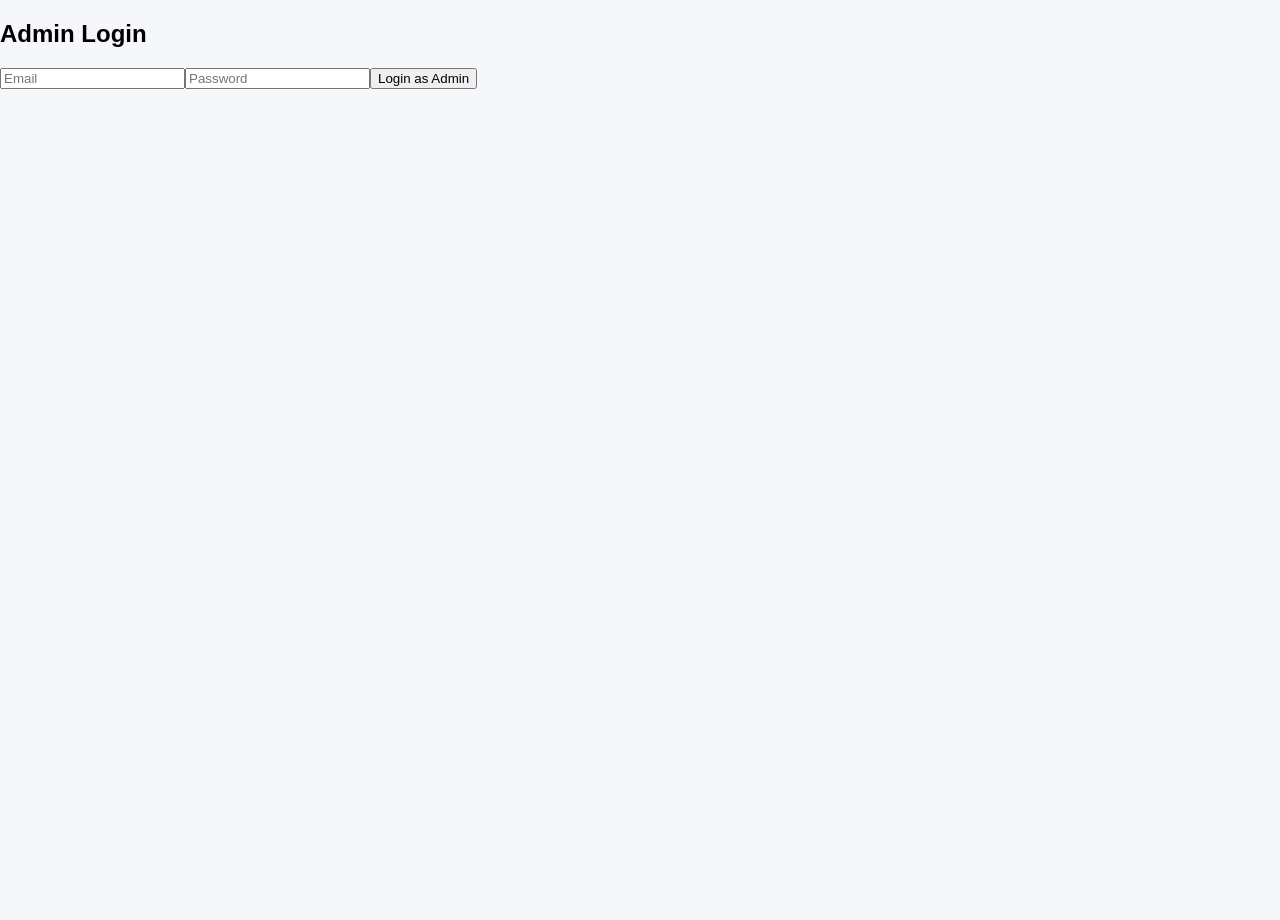
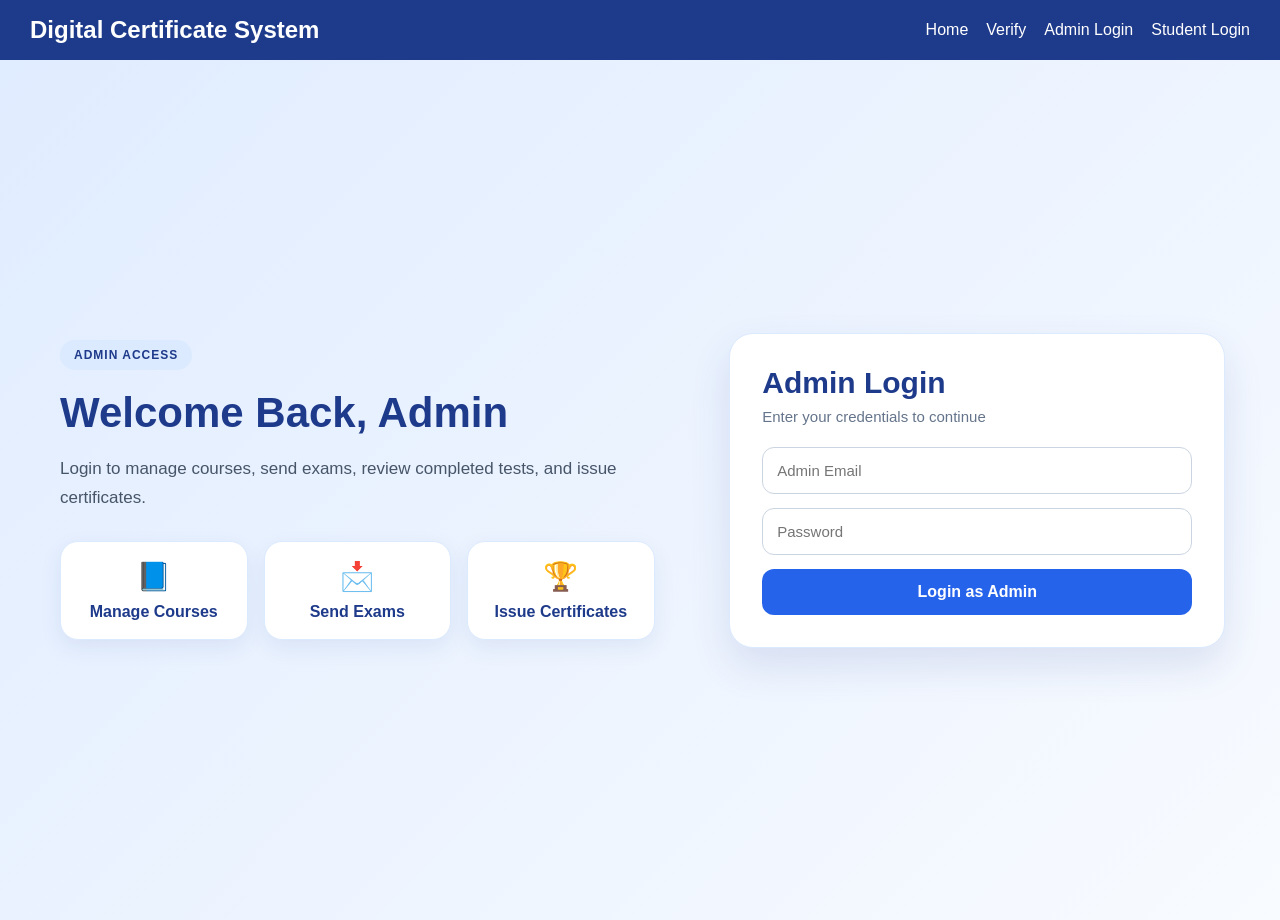
Before and after one commit to pravallikakonada/digital-certificate-issue, a React (Vite) app: page /admin-login in a window 1280 px wide. Before the commit the page ends 800 px from the top, so only its background shows below. Built offline with nearby package versions, Linux system fonts and the light colour scheme.

Commit message:
update admin login ui

```diff
--- a/src/pages/AdminLogin.jsx
+++ b/src/pages/AdminLogin.jsx
@@ -1,62 +1,236 @@
-import React, { useState } from "react";
+import React, { useState, useEffect } from "react";
+import axios from "axios";
 import { useNavigate } from "react-router-dom";
+import Header from "../components/Header";
+
+const API = "https://certificate-backend-mxjt.onrender.com/api/accounts/admin-login/";
 
 const AdminLogin = () => {
   const navigate = useNavigate();
 
   const [email, setEmail] = useState("");
   const [password, setPassword] = useState("");
-  const [error, setError] = useState("");
+  const [loading, setLoading] = useState(false);
 
-  const ADMIN_EMAIL = "pravallikakonada984@gmail.com";
+  useEffect(() => {
+    const role = localStorage.getItem("role");
+    if (role === "admin") {
+      navigate("/admin-dashboard");
+    }
+  }, [navigate]);
 
-  const handleLogin = (e) => {
+  const handleLogin = async (e) => {
     e.preventDefault();
 
-    if (email === ADMIN_EMAIL && password === "123456") {
-      localStorage.setItem("email", email);
+    if (!email.trim() || !password.trim()) {
+      alert("Please enter email and password");
+      return;
+    }
+
+    try {
+      setLoading(true);
+
+      const response = await axios.post(API, {
+        email: email.trim(),
+        password: password.trim(),
+      });
+
+      localStorage.setItem("email", response.data.email || email);
       localStorage.setItem("role", "admin");
+
+      alert("Admin login successful ✅");
       navigate("/admin-dashboard");
+    } catch (error) {
+      console.error("Admin login error:", error?.response?.data || error);
+      if (error?.response?.data?.error) {
+        alert(error.response.data.error);
       } else {
-      setError("Admin login failed ❌");
+        alert("Invalid admin email or password ❌");
+      }
+    } finally {
+      setLoading(false);
     }
   };
 
   return (
-    <div className="min-h-screen flex items-center justify-center">
-      <form
-        onSubmit={handleLogin}
-        className="bg-white p-6 rounded shadow-md w-[300px]"
-      >
-        <h2 className="text-xl font-bold mb-4">Admin Login</h2>
+    <>
+      <Header />
 
+      <div style={container}>
+        <div style={leftSection}>
+          <div style={badge}>ADMIN ACCESS</div>
+          <h1 style={title}>Welcome Back, Admin</h1>
+          <p style={subtitle}>
+            Login to manage courses, send exams, review completed tests, and issue certificates.
+          </p>
+
+          <div style={infoBox}>
+            <div style={infoCard}>
+              <span style={infoIcon}>📘</span>
+              <p style={infoText}>Manage Courses</p>
+            </div>
+            <div style={infoCard}>
+              <span style={infoIcon}>📩</span>
+              <p style={infoText}>Send Exams</p>
+            </div>
+            <div style={infoCard}>
+              <span style={infoIcon}>🏆</span>
+              <p style={infoText}>Issue Certificates</p>
+            </div>
+          </div>
+        </div>
+
+        <div style={rightSection}>
+          <div style={card}>
+            <h2 style={cardTitle}>Admin Login</h2>
+            <p style={cardSubtitle}>Enter your credentials to continue</p>
+
+            <form onSubmit={handleLogin}>
               <input
                 type="email"
-          placeholder="Email"
-          className="w-full mb-3 p-2 border rounded"
+                placeholder="Admin Email"
                 value={email}
                 onChange={(e) => setEmail(e.target.value)}
+                style={input}
               />
 
               <input
                 type="password"
                 placeholder="Password"
-          className="w-full mb-3 p-2 border rounded"
                 value={password}
                 onChange={(e) => setPassword(e.target.value)}
+                style={input}
               />
 
-        {error && <p style={{ color: "red" }}>{error}</p>}
-
-        <button
-          type="submit"
-          className="w-full bg-blue-600 text-white p-2 rounded"
-        >
-          Login as Admin
+              <button type="submit" style={btn} disabled={loading}>
+                {loading ? "Logging in..." : "Login as Admin"}
               </button>
             </form>
           </div>
+        </div>
+      </div>
+    </>
   );
 };
 
+const container = {
+  minHeight: "100vh",
+  background: "linear-gradient(135deg, #e0ecff 0%, #f8fbff 100%)",
+  display: "grid",
+  gridTemplateColumns: "1.2fr 1fr",
+  gap: "20px",
+  alignItems: "center",
+  padding: "30px",
+  fontFamily: "Arial, sans-serif",
+};
+
+const leftSection = {
+  padding: "20px 30px",
+};
+
+const badge = {
+  display: "inline-block",
+  background: "#dbeafe",
+  color: "#1e3a8a",
+  padding: "8px 14px",
+  borderRadius: "999px",
+  fontSize: "12px",
+  fontWeight: "700",
+  letterSpacing: "1px",
+  marginBottom: "18px",
+};
+
+const title = {
+  fontSize: "42px",
+  color: "#1e3a8a",
+  margin: "0 0 12px 0",
+  lineHeight: "1.2",
+};
+
+const subtitle = {
+  color: "#475569",
+  fontSize: "17px",
+  maxWidth: "560px",
+  lineHeight: "1.7",
+};
+
+const infoBox = {
+  display: "grid",
+  gridTemplateColumns: "repeat(auto-fit, minmax(150px, 1fr))",
+  gap: "16px",
+  marginTop: "28px",
+  maxWidth: "600px",
+};
+
+const infoCard = {
+  background: "white",
+  borderRadius: "18px",
+  padding: "18px",
+  boxShadow: "0 8px 22px rgba(30, 58, 138, 0.08)",
+  textAlign: "center",
+  border: "1px solid #dbeafe",
+};
+
+const infoIcon = {
+  fontSize: "28px",
+  display: "block",
+  marginBottom: "10px",
+};
+
+const infoText = {
+  margin: 0,
+  fontWeight: "600",
+  color: "#1e3a8a",
+};
+
+const rightSection = {
+  display: "flex",
+  justifyContent: "center",
+};
+
+const card = {
+  width: "100%",
+  maxWidth: "430px",
+  background: "white",
+  padding: "32px",
+  borderRadius: "24px",
+  boxShadow: "0 18px 40px rgba(30, 58, 138, 0.12)",
+  border: "1px solid #dbeafe",
+};
+
+const cardTitle = {
+  margin: "0 0 8px 0",
+  color: "#1e3a8a",
+  fontSize: "30px",
+};
+
+const cardSubtitle = {
+  margin: "0 0 22px 0",
+  color: "#64748b",
+  fontSize: "15px",
+};
+
+const input = {
+  width: "100%",
+  padding: "14px",
+  marginBottom: "14px",
+  borderRadius: "12px",
+  border: "1px solid #cbd5e1",
+  boxSizing: "border-box",
+  fontSize: "15px",
+  outline: "none",
+};
+
+const btn = {
+  width: "100%",
+  padding: "14px",
+  background: "#2563eb",
+  color: "white",
+  border: "none",
+  borderRadius: "12px",
+  cursor: "pointer",
+  fontSize: "16px",
+  fontWeight: "700",
+};
+
 export default AdminLogin;
```
Lines whose indentation alone changed are shown as unchanged.
